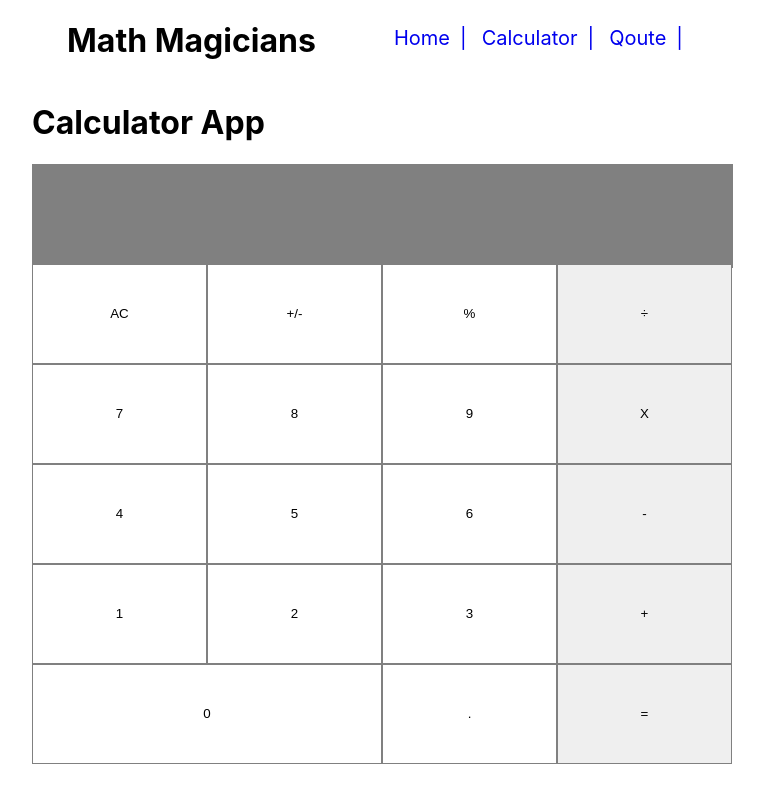
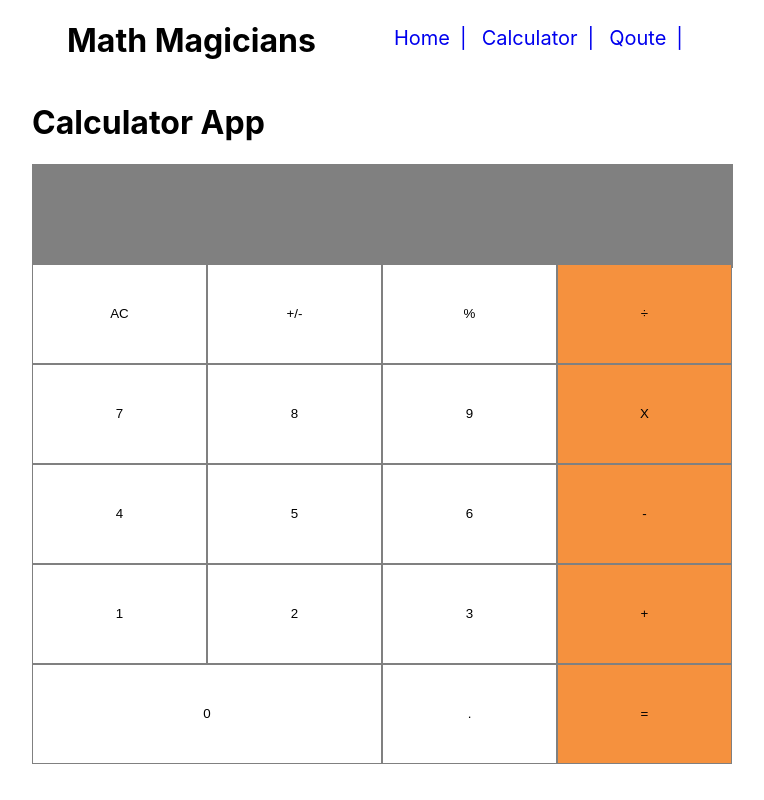
Before and after one commit to Stephanie041996/My_Calculator, a React (Create React App) app: page /calculator in a window 1280 px wide. Shown: the whole page, without its empty margins (258-1022 px from the left). Built offline with nearby package versions, Linux system fonts and the light colour scheme.

Commit message:
Update color

```diff
--- a/src/components/ButtonPanel.js
+++ b/src/components/ButtonPanel.js
@@ -10,30 +10,30 @@ function ButtonPanel({ clickHandler }) {
           <Button name="AC" handleClick={clickHandler} color="white" />
           <Button name="+/-" handleClick={clickHandler} color="white" />
           <Button name="%" handleClick={clickHandler} color="white" />
-          <Button name="÷" handleClick={clickHandler} />
+          <Button name="÷" handleClick={clickHandler} color="#f5913e" />
         </div>
         <div>
           <Button name="7" handleClick={clickHandler} color="white" />
           <Button name="8" handleClick={clickHandler} color="white" />
           <Button name="9" handleClick={clickHandler} color="white" />
-          <Button name="X" handleClick={clickHandler} />
+          <Button name="X" handleClick={clickHandler} color="#f5913e" />
         </div>
         <div>
           <Button name="4" handleClick={clickHandler} color="white" />
           <Button name="5" handleClick={clickHandler} color="white" />
           <Button name="6" handleClick={clickHandler} color="white" />
-          <Button name="-" handleClick={clickHandler} />
+          <Button name="-" handleClick={clickHandler} color="#f5913e" />
         </div>
         <div>
           <Button name="1" handleClick={clickHandler} color="white" />
           <Button name="2" handleClick={clickHandler} color="white" />
           <Button name="3" handleClick={clickHandler} color="white" />
-          <Button name="+" handleClick={clickHandler} />
+          <Button name="+" handleClick={clickHandler} color="#f5913e" />
         </div>
         <div>
           <Button name="0" handleClick={clickHandler} color="white" wide />
           <Button name="." handleClick={clickHandler} color="white" />
-          <Button name="=" handleClick={clickHandler} />
+          <Button name="=" handleClick={clickHandler} color="#f5913e" />
         </div>
       </div>
     </>
```
